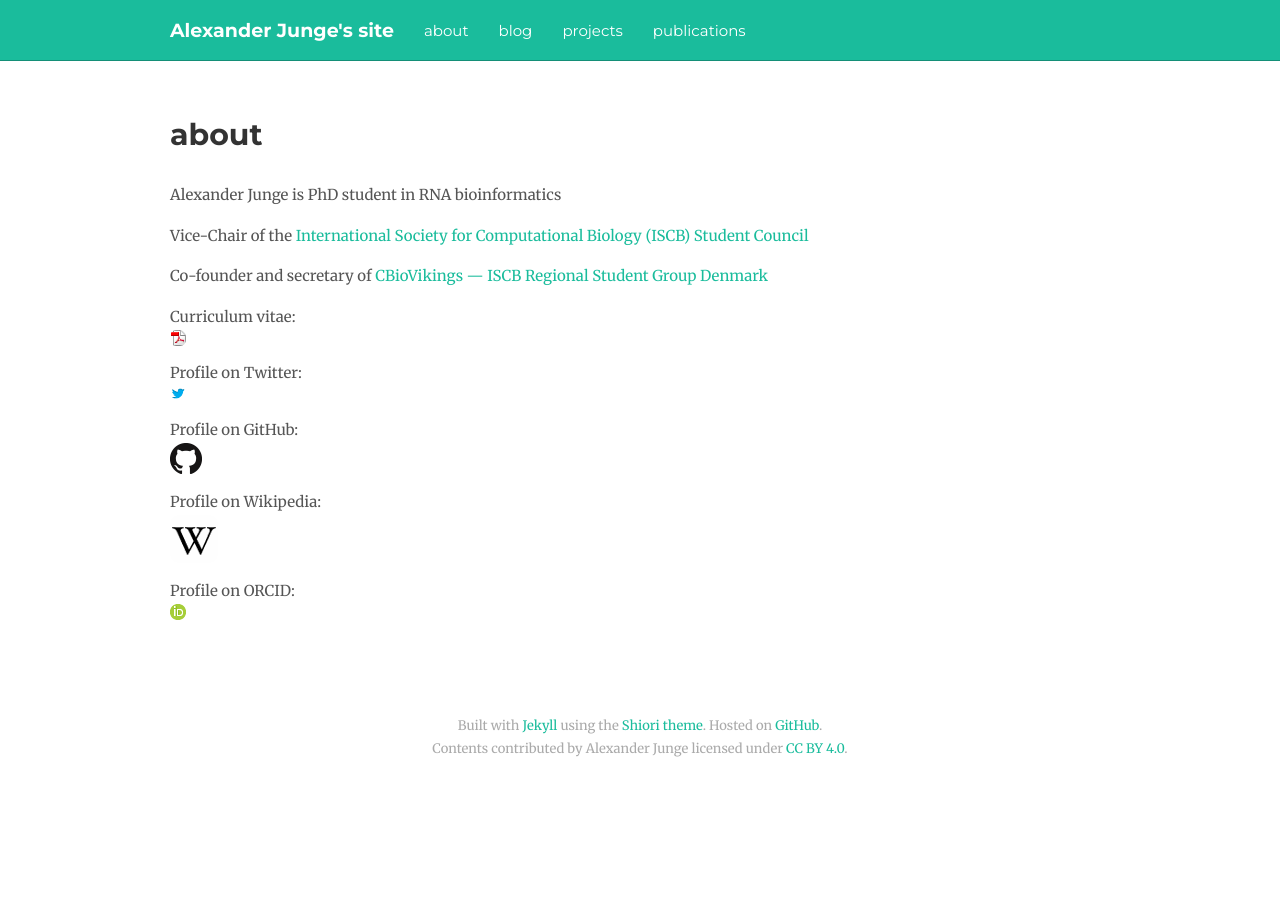
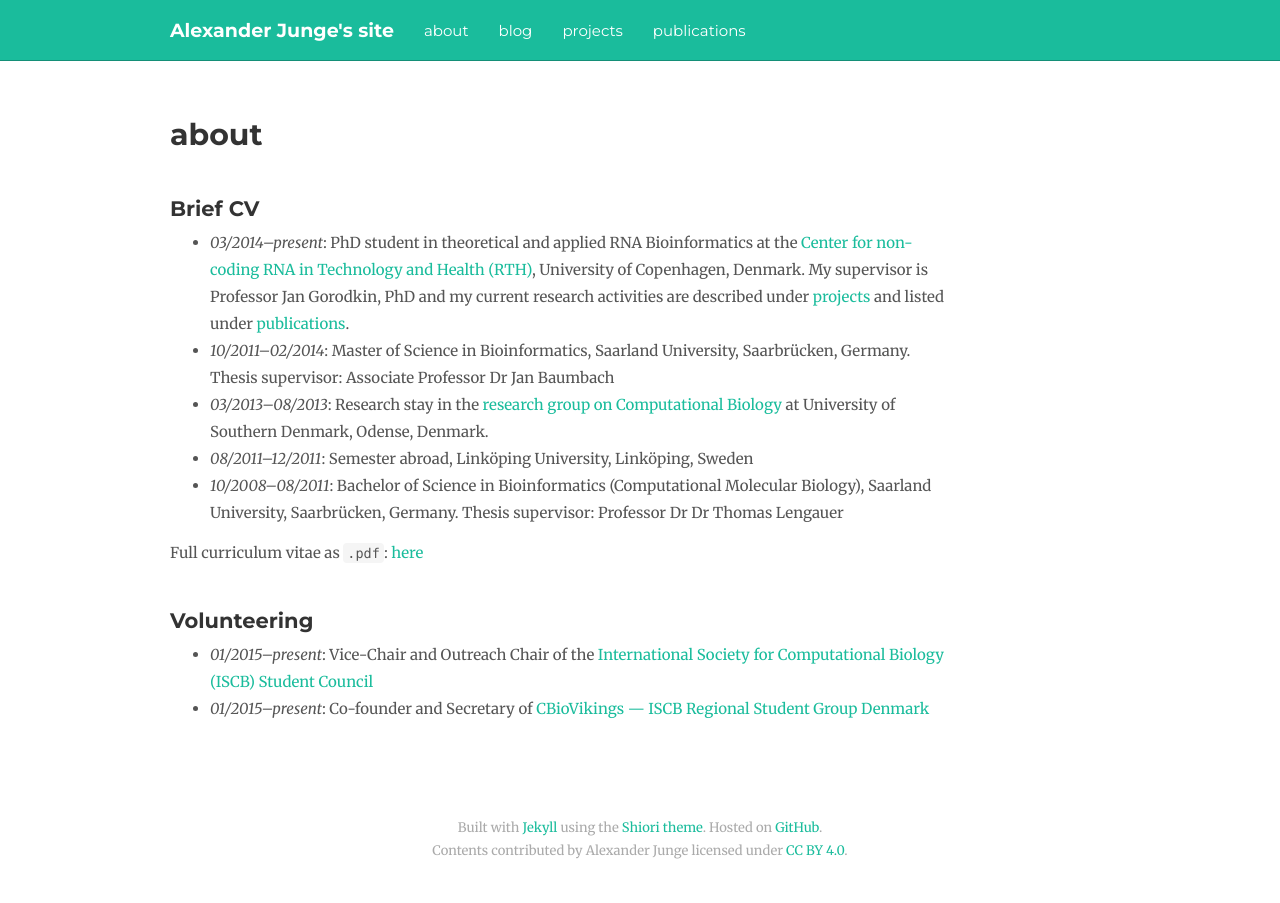
Before and after one commit to JungeAlexander/JungeAlexander.github.io, a Jekyll site: the page built from pages/about.md, in a window 1280 px wide. Built offline with Jekyll 4.4.1, drawn with Linux system fonts in a browser that asks for light colours; nearby versions of some CDN libraries; comment, search, counter and statistics services are not loaded.

Commit message:
add brief CV

```diff
--- a/pages/about.md
+++ b/pages/about.md
@@ -4,18 +4,17 @@ title: about
 description: Website created by Alexander Junge with GitHub Pages
 ---
 
-Alexander Junge is PhD student in RNA bioinformatics
+## Brief CV
 
-Vice-Chair of the [International Society for Computational Biology (ISCB) Student Council](http://iscbsc.org/)
+- *03/2014--present*: PhD student in theoretical and applied RNA Bioinformatics at the [Center for non-coding RNA in Technology and Health (RTH)](http://rth.dk/), University of Copenhagen, Denmark. My supervisor is Professor Jan Gorodkin, PhD and my current research activities are described under [projects](/pages/projects.html) and listed under [publications](/pages/publications.html).
+- *10/2011--02/2014*: Master of Science in Bioinformatics, Saarland University, Saarbrücken, Germany. Thesis supervisor: Associate Professor Dr Jan Baumbach
+- *03/2013--08/2013*: Research stay in the [research group on Computational Biology](http://www.baumbachlab.net/) at University of Southern Denmark, Odense, Denmark.
+- *08/2011--12/2011*: Semester abroad, Linköping University, Linköping, Sweden
+- *10/2008--08/2011*: Bachelor of Science in Bioinformatics (Computational Molecular Biology), Saarland University, Saarbrücken, Germany. Thesis supervisor: Professor Dr Dr Thomas Lengauer
 
-Co-founder and secretary of [CBioVikings &mdash; ISCB Regional Student Group Denmark](http://cbiovikings.org/)
+Full curriculum vitae as `.pdf`: [here]({{ BASE_PATH }}/assets/website-cv-alexander-junge.pdf)
 
-Curriculum vitae: [![CV as pdf](icons-small/pdf.ico)]({{ BASE_PATH }}/assets/CV-Alexander-Junge.pdf)
+## Volunteering
 
-Profile on Twitter: [![Twitter profile](icons-small/twitter.ico)](https://twitter.com/JungeAlexander)
-
-Profile on GitHub: [![GitHub profile](icons-small/github.ico)](https://github.com/JungeAlexander)
-
-Profile on Wikipedia: [![Wikipedia profile](icons-small/wikipedia.ico)](https://en.wikipedia.org/wiki/User:AlexanderJunge)
-
-Profile on ORCID: [![ORCID profile](icons-small/orcid.ico)](http://orcid.org/0000-0002-2410-9671)
+- *01/2015--present*: Vice-Chair and Outreach Chair of the [International Society for Computational Biology (ISCB) Student Council](http://iscbsc.org/)
+- *01/2015--present*: Co-founder and Secretary of [CBioVikings &mdash; ISCB Regional Student Group Denmark](http://cbiovikings.org/)
```
